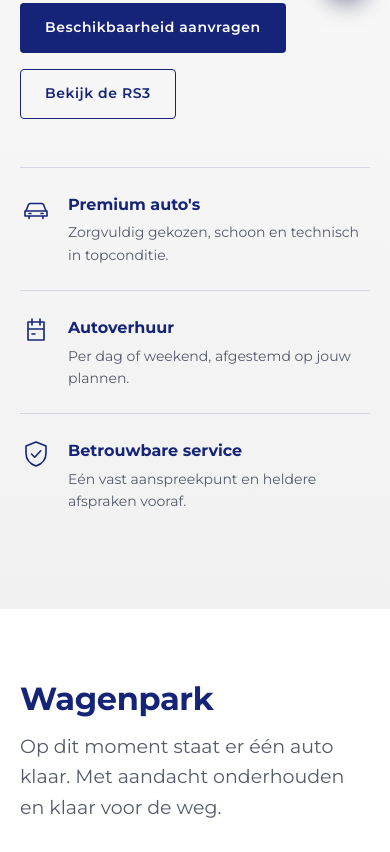
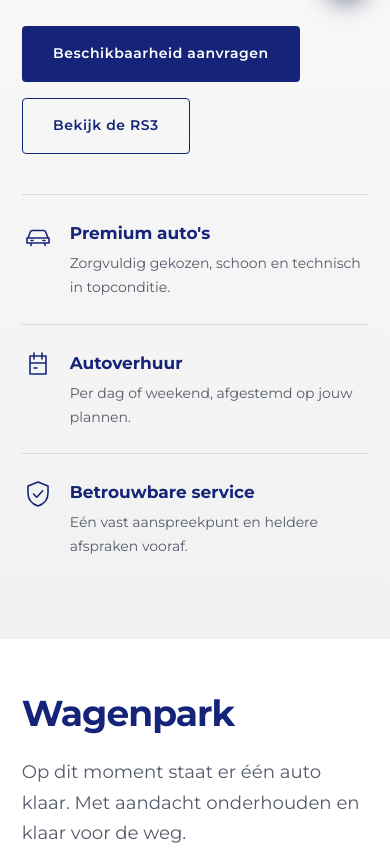
Before and after one commit to Jkachoura/nordmann-website, a plain HTML site: page index.html in a window 390 px wide. Shown: the part 828-1680 px from the top of the page. Drawn offline with Linux system fonts and the light colour scheme.

Commit message:
style(base): fluid spacing and type scale, wider container, eyebrow labels
Co-Authored-By: Claude Opus 5.5 <noreply@anthropic.com>

```diff
--- a/assets/css/base.css
+++ b/assets/css/base.css
@@ -11,7 +11,7 @@ body {
   margin: 0;
   font-family: var(--font-sans);
   font-size: var(--fs-400);
-  line-height: 1.6;
+  line-height: 1.7;
   color: var(--c-navy-ink);
   background: var(--c-white);
   -webkit-font-smoothing: antialiased;
@@ -31,7 +31,7 @@ button, input, select, textarea { font: inherit; color: inherit; }
 }
 
 .container {
-  width: min(100% - 2.5rem, var(--container));
+  width: min(100% - 2 * var(--gutter), var(--container));
   margin-inline: auto;
 }
 
@@ -53,18 +53,31 @@ button, input, select, textarea { font: inherit; color: inherit; }
 }
 .skip-link:focus { top: calc(1rem + env(safe-area-inset-top, 0px)); }
 
-/* Sectiekoppen */
+/* Sectiekoppen: klein label, grote titel, ruime intro */
+.eyebrow {
+  display: inline-flex;
+  align-items: center;
+  gap: 0.75rem;
+  font-size: 0.75rem;
+  font-weight: 600;
+  letter-spacing: var(--tracking-wide);
+  text-transform: uppercase;
+  color: var(--c-steel);
+}
+.eyebrow::before { content: ""; width: 2rem; height: 2px; background: currentColor; }
+.eyebrow--light { color: rgba(255, 255, 255, 0.7); }
+
 .section-head {
   display: grid;
-  gap: var(--space-2);
-  max-width: 40rem;
-  margin-bottom: var(--space-5);
+  gap: var(--space-3);
+  max-width: 46rem;
+  margin-bottom: var(--space-6);
 }
 .section-title {
   font-size: var(--fs-700);
   font-weight: 700;
-  line-height: 1.1;
-  letter-spacing: -0.01em;
+  line-height: 1.05;
+  letter-spacing: -0.025em;
   color: var(--c-navy);
 }
 .section-intro {
@@ -79,8 +92,8 @@ button, input, select, textarea { font: inherit; color: inherit; }
   align-items: center;
   justify-content: center;
   gap: 0.6rem;
-  min-height: 3rem;
-  padding: 0.8rem 1.5rem;
+  min-height: 3.5rem;
+  padding: 0.9rem 1.9rem;
   border: 1.5px solid transparent;
   border-radius: var(--radius-s);
   font-size: var(--fs-300);
@@ -99,6 +112,12 @@ button, input, select, textarea { font: inherit; color: inherit; }
 .btn--block { width: 100%; }
 .btn__icon { width: 1.25rem; height: 1.25rem; fill: currentColor; }
 
+/* Rustig inkomen bij scrollen (alleen met JS en zonder reduced motion) */
+@media (prefers-reduced-motion: no-preference) {
+  .js [data-reveal] { opacity: 0; transform: translateY(28px); transition: opacity 0.9s var(--ease), transform 0.9s var(--ease); }
+  .js [data-reveal].is-visible { opacity: 1; transform: none; }
+}
+
 @media (prefers-reduced-motion: reduce) {
   html { scroll-behavior: auto; }
   *, *::before, *::after {
--- a/assets/css/header.css
+++ b/assets/css/header.css
@@ -23,8 +23,8 @@
 .brand__mark { width: auto; height: 3.25rem; }
 .brand__word { width: auto; height: 2.1rem; }
 
-.site-nav { display: flex; align-items: center; gap: var(--space-4); }
-.site-nav__list { display: flex; gap: var(--space-4); }
+.site-nav { display: flex; align-items: center; gap: var(--space-5); }
+.site-nav__list { display: flex; gap: var(--space-5); }
 .site-nav__list a {
   font-size: var(--fs-300);
   font-weight: 500;
@@ -64,7 +64,7 @@
     flex-direction: column;
     align-items: stretch;
     gap: var(--space-3);
-    padding: var(--space-3) 1.25rem var(--space-4);
+    padding: var(--space-3) var(--gutter) var(--space-4);
     background: var(--c-white);
     border-bottom: 1px solid var(--c-line);
     visibility: hidden;
--- a/assets/css/tokens.css
+++ b/assets/css/tokens.css
@@ -11,29 +11,30 @@
   --c-line: rgba(21, 36, 121, 0.14);
   --c-text-muted: #545a6b;
 
-  /* Typografie */
+  /* Typografie — vloeiend, groeit mee met het scherm */
   --font-sans: "Montserrat", "Helvetica Neue", Arial, system-ui, sans-serif;
   --fs-300: 0.875rem;
-  --fs-400: 1rem;
-  --fs-500: 1.1875rem;
-  --fs-600: clamp(1.5rem, 1.2rem + 1.2vw, 2rem);
-  --fs-700: clamp(2rem, 1.4rem + 2.4vw, 3rem);
-  --fs-800: clamp(2.5rem, 1.6rem + 3.8vw, 4.5rem);
+  --fs-400: 1.0625rem;
+  --fs-500: clamp(1.125rem, 1.05rem + 0.35vw, 1.3125rem);
+  --fs-600: clamp(1.5rem, 1.2rem + 1.2vw, 2.25rem);
+  --fs-700: clamp(2.25rem, 1.5rem + 3vw, 4rem);
+  --fs-800: clamp(2.75rem, 1.4rem + 5.6vw, 6.5rem);
   --tracking-wide: 0.32em;  /* zoals "A U T O M O T I V E" in het logo */
 
-  /* Ruimte */
+  /* Ruimte — de grote stappen schalen mee, zodat grote schermen echt ademen */
   --space-1: 0.5rem;
   --space-2: 1rem;
   --space-3: 1.5rem;
   --space-4: 2rem;
-  --space-5: 3rem;
-  --space-6: 4.5rem;
-  --space-7: 7rem;
+  --space-5: clamp(2.5rem, 1.8rem + 2.4vw, 4rem);
+  --space-6: clamp(3.5rem, 2.2rem + 4.5vw, 7rem);
+  --space-7: clamp(5rem, 2.5rem + 8vw, 11rem);
 
   /* Overig */
-  --container: 72rem;
+  --container: 82rem;
+  --gutter: clamp(1.25rem, 0.5rem + 3.5vw, 4rem);
   --radius-s: 4px;
-  --radius-m: 10px;
-  --header-h: 4.75rem;
+  --radius-m: 14px;
+  --header-h: 5.5rem;
   --ease: cubic-bezier(0.2, 0.7, 0.2, 1);
 }
```
